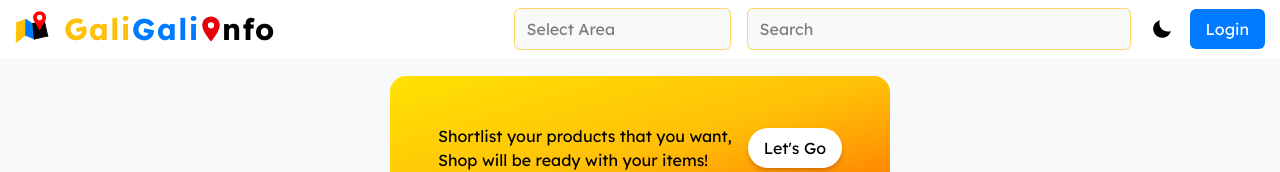
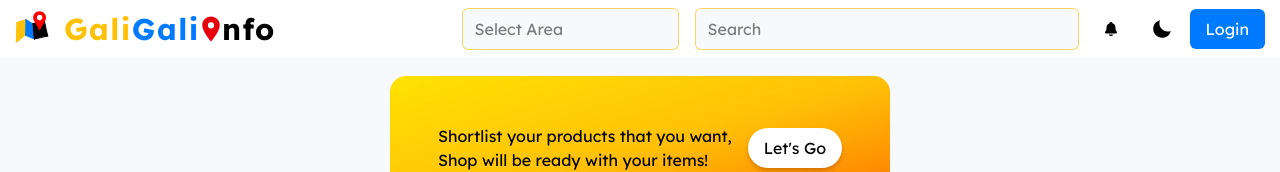
Before and after one commit to corenitin/gali-gali-info, a React (Vite) app in the folder client/: page /dashboard in a window 1280 px wide. Shown: the top 172 px of the page. Built offline with nearby package versions, Linux system fonts and the light colour scheme; no server answers.

Commit message:
feat: add NotificationDialog component and enhance Navbar with notification feature

```diff
--- a/client/src/components/Navbar.jsx
+++ b/client/src/components/Navbar.jsx
@@ -1,5 +1,9 @@
 import React, { useState, useEffect, useRef } from "react";
-import { IoSearchCircle, IoCloseCircle } from "react-icons/io5"; // Close icon
+import {
+  IoSearchCircle,
+  IoCloseCircle,
+  IoNotifications,
+} from "react-icons/io5"; // Close icon
 import DarkModeBtn from "./DarkModeBtn";
 import gali_logo_dark from "../assets/loc_round_dark.svg";
 import gali_logo_light from "../assets/loc_round_light.svg";
@@ -7,10 +11,13 @@ import { useAuth } from "../context/AuthContext";
 import { Link, useNavigate } from "react-router";
 import api from "../api";
 import { MdLocationOn } from "react-icons/md";
+import NotificationDialog from "./NotificationDialog";
 
 function Navbar() {
   const [isDropdownOpen, setIsDropdownOpen] = useState(false);
   const [isMobileMenuOpen, setIsMobileMenuOpen] = useState(false);
+  const [isNotificationDialogOpen, setIsNotificationDialogOpen] =
+    useState(false);
   const dropdownRef = useRef(null);
   const navigate = useNavigate();
   const { user, logout, sidebarToggle } = useAuth();
@@ -59,7 +66,7 @@ function Navbar() {
       {user && (
         <button
           onClick={toggleMobileMenu}
-          className="lg:hidden text-2xl rounded-md bg-gray-200 dark:bg-primary-dark"
+          className="lg:hidden text-2xl rounded-md bg-gray-200 dark:bg-primary-dark shadow"
         >
           {isMobileMenuOpen ? (
             <IoCloseCircle size={32} />
@@ -71,8 +78,9 @@ function Navbar() {
 
       {/* Website Name & Logo */}
       <Link
-      to={'/'}
-      className="flex-1 flex items-center justify-center lg:justify-start gap-2">
+        to={"/"}
+        className="flex-1 flex items-center justify-center lg:justify-start gap-2"
+      >
         <img
           src={theme === "dark" ? gali_logo_dark : gali_logo_light}
           alt="Logo"
@@ -106,18 +114,23 @@ function Navbar() {
       </div>
 
       {/* Right Side: Profile & Mobile Menu */}
-      <div className="flex items-center gap-1">
+      <div className="flex items-center gap-1 ml-4">
         {/* Profile Section */}
-        <div ref={dropdownRef} className="relative">
+        <IoNotifications
+          className="cursor-pointer p-2 rounded-full hover:bg-slate-300 dark:hover:bg-slate-800/75 transition-all duration-300"
+          size={32}
+          onClick={() => setIsNotificationDialogOpen((prev) => !prev)}
+        />
+        <div ref={dropdownRef} className="relative ">
           <div
             onClick={toggleDropdown}
-            className="flex items-center gap-1 rounded-full hover:bg-primary/15 px-1.5 py-1 border border-transparent hover:border-primary/15 cursor-pointer"
+            className="flex items-center gap-1 rounded-full hover:bg-primary/15 px-1.5 py-1 border border-transparent hover:border-primary/15 cursor-pointer transition-all duration-300"
           >
             {user && user.photo ? (
               <img
                 src={user.photo}
                 alt=""
-                className="w-10 h-10 rounded-full object-cover"
+                className="w-10 h-10 rounded-full object-cover shadow-md"
               />
             ) : (
               <DarkModeBtn />
@@ -165,6 +178,8 @@ function Navbar() {
           <input type="text" placeholder="Search" className="input w-full" />
         </div>
       )}
+
+      {isNotificationDialogOpen && <NotificationDialog />}
     </nav>
   );
 }
--- /dev/null
+++ b/client/src/components/NotificationDialog.jsx
@@ -0,0 +1,9 @@
+import React from 'react'
+
+function NotificationDialog() {
+  return (
+    <div className='absolute h-96 w-full max-w-[97.5vw] sm:max-w-[80vw] md:max-w-[70vw] lg:max-w-[60vw] xl:max-w-[50vw] 2xl:max-w-[40vw] top-16 right-1.5  dark:bg-slate-900 bg-slate-300 p-4 rounded-lg shadow-lg'>NotificationDialog</div>
+  )
+}
+
+export default NotificationDialog
--- a/client/src/components/index.js
+++ b/client/src/components/index.js
@@ -6,6 +6,7 @@ import DashboardNavbar from "./DashboardNavbar";
 import Footer from "./Footer";
 import Loading from "./Loading";
 import Navbar from "./Navbar";
+import NotificationDialog from "./NotificationDialog";
 import ProtectedRoute from "./ProtectedRoute";
 import Sidebar from "./Sidebar";
 import Test from "./Test";
@@ -22,4 +23,5 @@ export {
     Sidebar,
     BusinessLayout,
     Loading,
+    NotificationDialog,
 }
--- a/client/src/pages/Shops.jsx
+++ b/client/src/pages/Shops.jsx
@@ -154,7 +154,7 @@ function Shops() {
             <ul className="container-3 grid md:grid-cols-2 xl:grid-cols-3 justify-items-center gap-4 sm:gap-8 p-4 sm:p-8">
               {products.map((product) => (
                 <li
-                  className={`flex flex-col gap-2 sm:gap-4 p-2 sm:p-4 w-full max-w-96 rounded-xl
+                  className={`flex flex-col gap-2 sm:gap-4 p-2 sm:p-4 w-full max-w-96 rounded-xl transition-all duration-300
                 bg-slate-200/30 hover:bg-slate-300/50 dark:bg-slate-400/10 dark:hover:bg-slate-400/20
                 border border-slate-500/40 hover:border-transparent  dark:border-slate-600/50 dark:hover:border-transparent
                 hover:shadow-md hover:shadow-slate-400/35 dark:hover:shadow-slate-950`}
@@ -293,7 +293,7 @@ function Shops() {
               </div>
             </div>
 
-            <button className="h-fit flex flex-col px-6 py-4 rounded-full border border-secondary hover:border-transparent bg-secondary/50 hover:bg-secondary hover:shadow-md hover:shadow-secondary/25 cursor-pointer">
+            <button className="h-fit flex flex-col px-6 py-4 rounded-full border border-secondary hover:border-transparent bg-secondary/50 dark:bg-secondary/25 hover:bg-secondary dark:hover:bg-secondary/100 hover:shadow-md hover:shadow-secondary/25 dark:hover:shadow-none hover:dark:text-black transition-all duration-300 cursor-pointer">
               <span>Send a request to the shop owner</span>
               <span className="">~ {shop?.ownerName}</span>
             </button>
```
